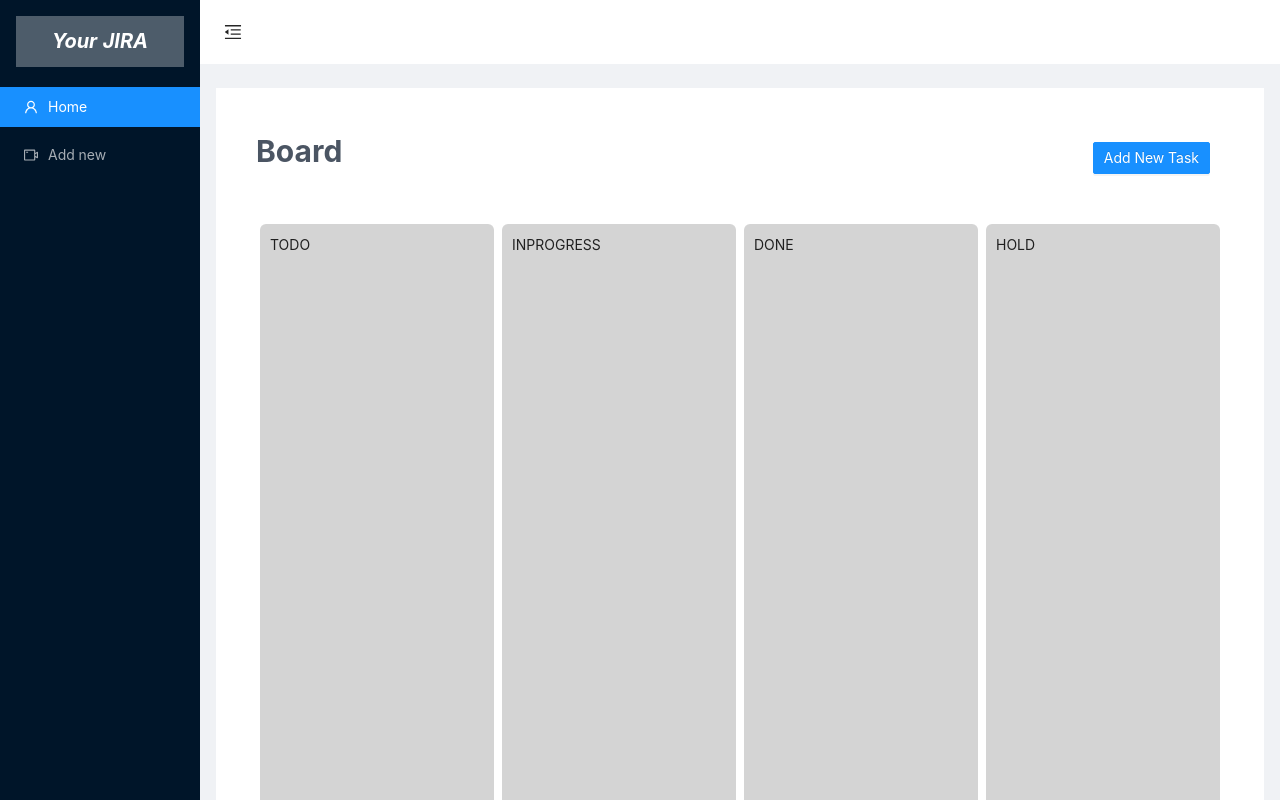
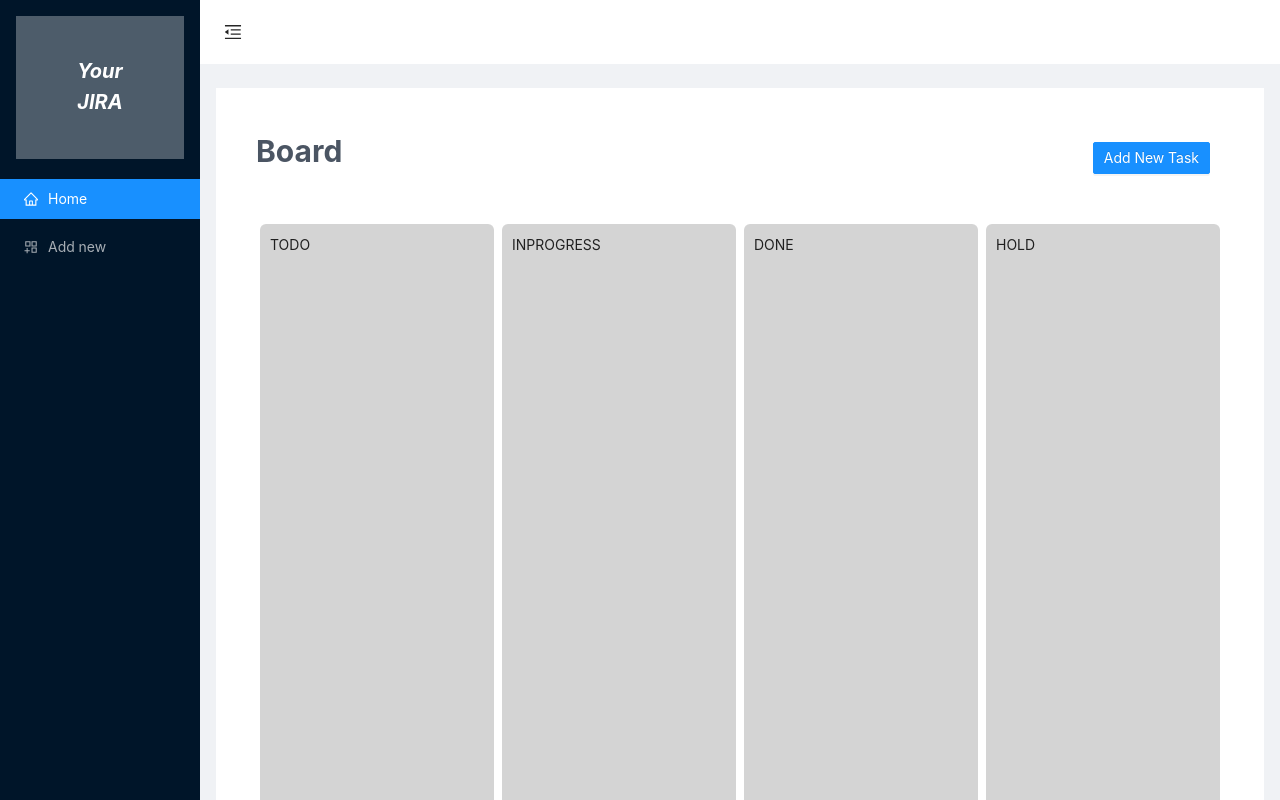
Before and after one commit to pardeep-kashyap/JiraBoard, a React (Create React App) app: page / in a window 1280 px wide. Shown: the top 800 px of the page. Built offline with nearby package versions, Linux system fonts and the light colour scheme.

Commit message:
initial commit

```diff
--- a/src/App.css
+++ b/src/App.css
@@ -15,7 +15,7 @@
 .logo {
   margin: 16px;
   background: rgba(255, 255, 255, 0.3);
-  padding: 10px;
+  padding: 5vh;
   color: white;
   font-weight: 700;
   font-size: 20px;
--- a/src/Components/Layout/HomeLayout.js
+++ b/src/Components/Layout/HomeLayout.js
@@ -1,4 +1,6 @@
 import {
+    AppstoreAddOutlined,
+    HomeOutlined,
     MenuFoldOutlined,
     MenuUnfoldOutlined,
     UserOutlined,
@@ -40,12 +42,12 @@
                     items={[
                         {
                             key: '/',
-                            icon: <UserOutlined />,
+                            icon: <HomeOutlined />,
                             label: 'Home',
                         },
                         {
                             key: '/task',
-                            icon: <VideoCameraOutlined />,
+                            icon: <AppstoreAddOutlined />,
                             label: 'Add new',
                         },
                     ]}
```
Also changed, not shown: 1 other file (tests, documents, lock files or other folders).
